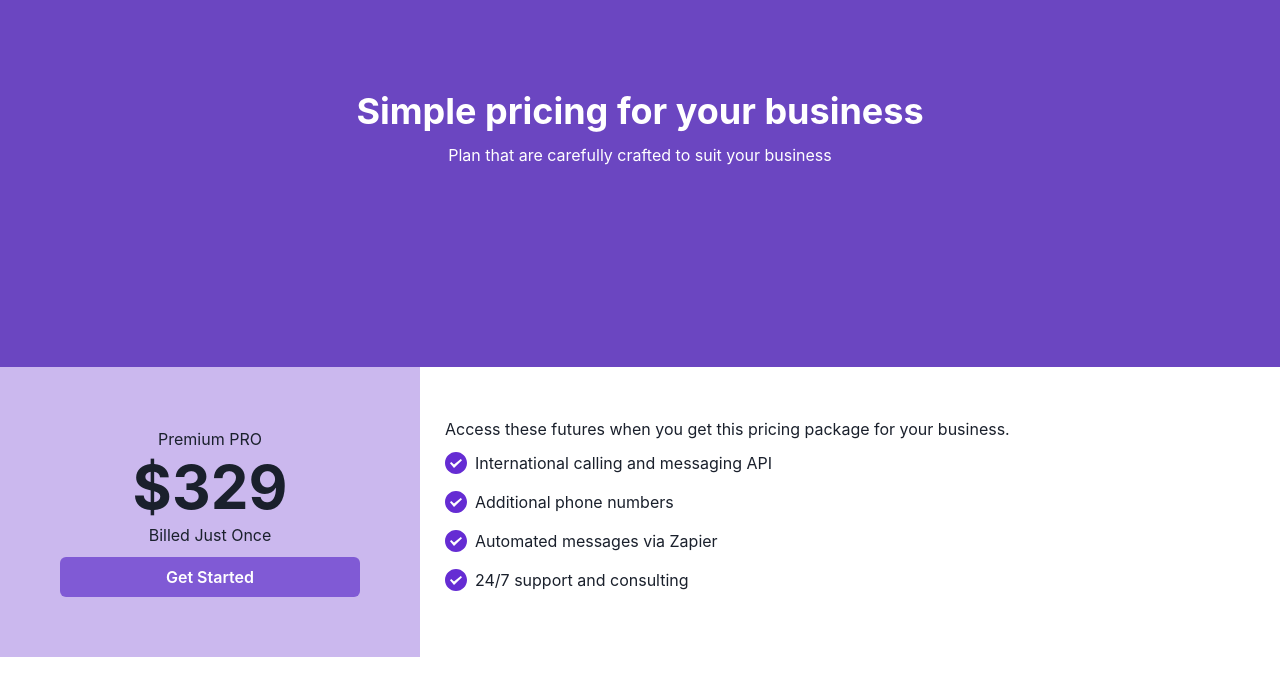
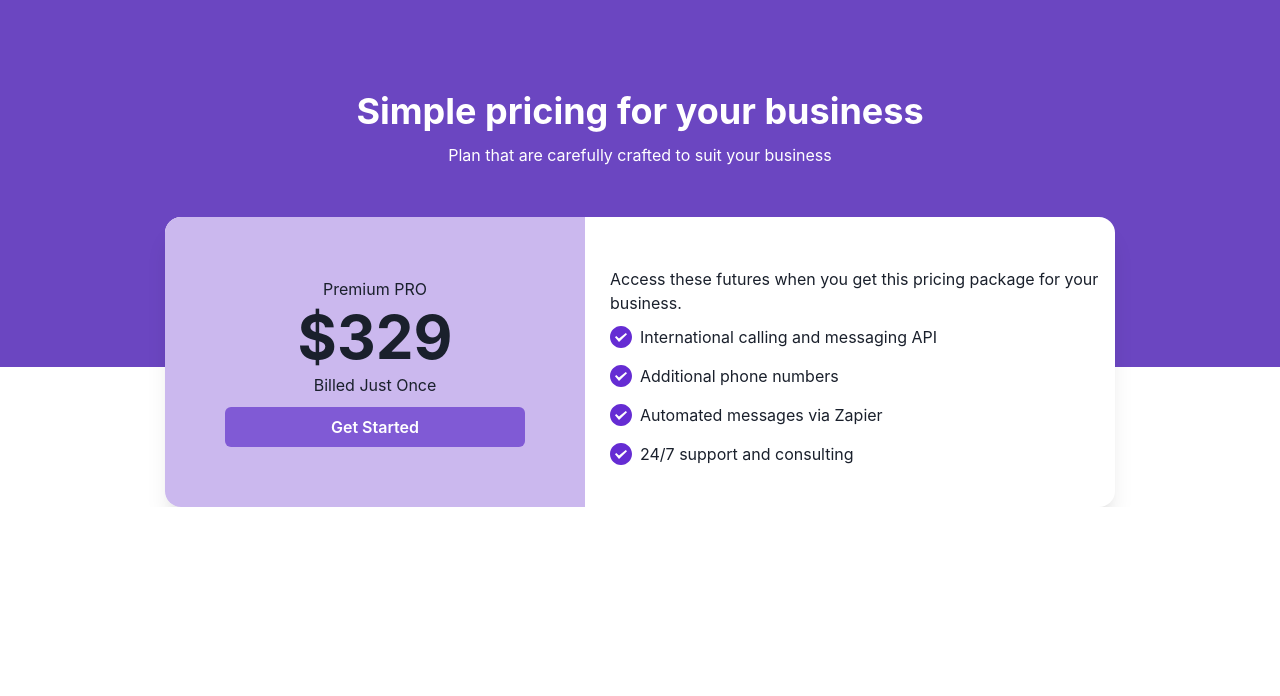
Before and after one commit to wasimiqbal1/NextJS, a Next.js app in the folder pricingui/: page / in a window 1280 px wide. Shown: the top 696 px of the page. Built offline with nearby package versions, Linux system fonts and the light colour scheme.

Commit message:
PricingUi with Chakra

```diff
--- a/pricingui/app/Pricing.tsx
+++ b/pricingui/app/Pricing.tsx
@@ -12,8 +12,21 @@ import checkMarkIcon from "./Icons/checkMarkIcon";
 
 export default function Pricing() {
   return (
-    <Box>
-      <Flex>
+    <Box
+      maxW="950px"
+      mx={{ base: "20px", lg: "auto" }}
+      //   ml={{ base: "20px", lg: "auto" }}
+      //   mr={{ base: "20px", lg: "auto" }}
+      mt="-150px"
+      //   mx="20px"
+      bg="white"
+      borderRadius={"16px"}
+      overflow="hidden"
+      boxShadow={
+        " 0px 20px 25px -5px rgba(0, 0, 0, 0.1), 0px 10px 10px -5px rgba(0, 0, 0, 0.04);"
+      }
+    >
+      <Flex direction={{ base: "column", md: "column", lg: "row" }}>
         <Box bg="#cbb8ee" p="60px" textAlign={"center"}>
           <text fontSize={"24px"} fontWeight={"bold"}>
             Premium PRO
@@ -28,7 +41,8 @@ export default function Pricing() {
         </Box>
         <Box pt="50px" pl="25px" pr="10px">
           <Text mb="10px">
-             Access these futures when you get this pricing package for your business.
+            Access these futures when you get this pricing package for your
+            business.
           </Text>
           <HStack mb={"15px"}>
             <Icon as={checkMarkIcon} />
```
